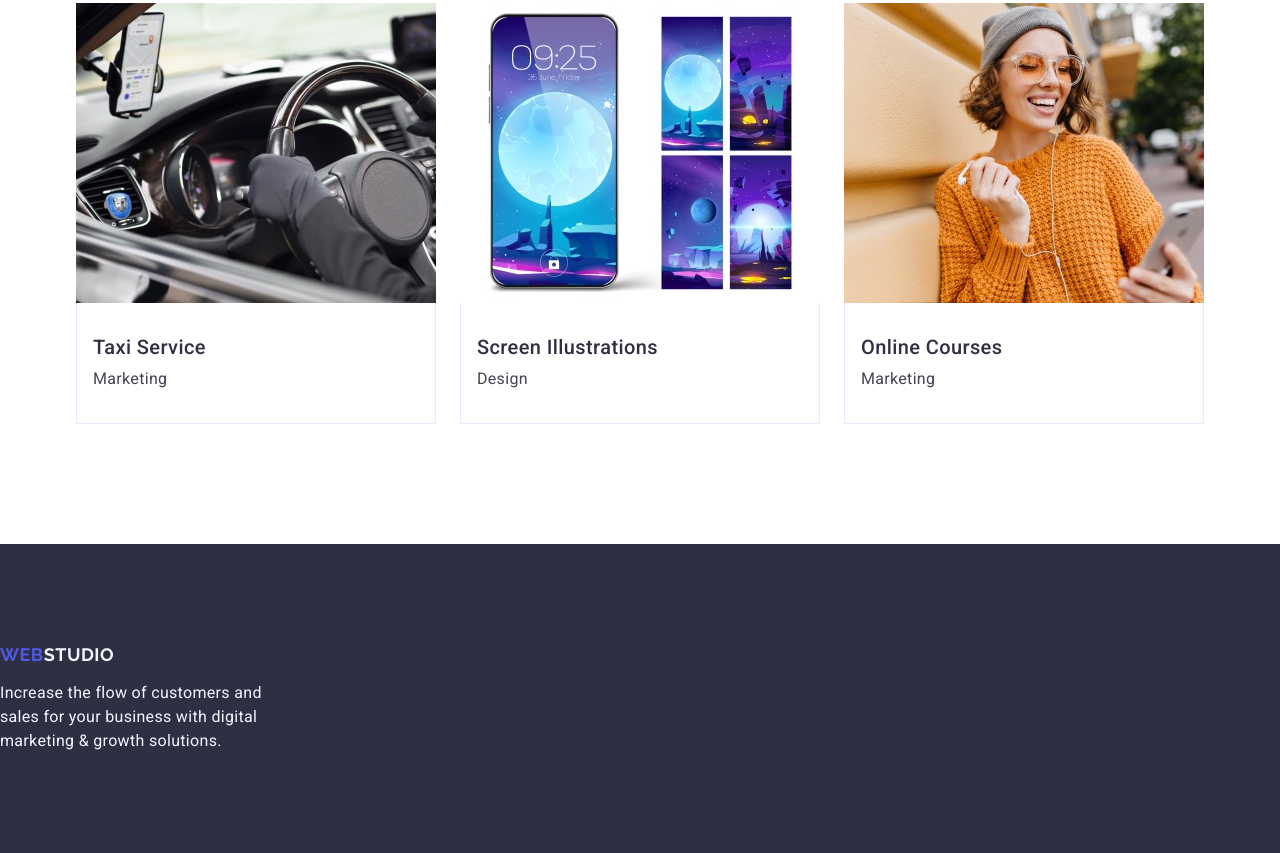
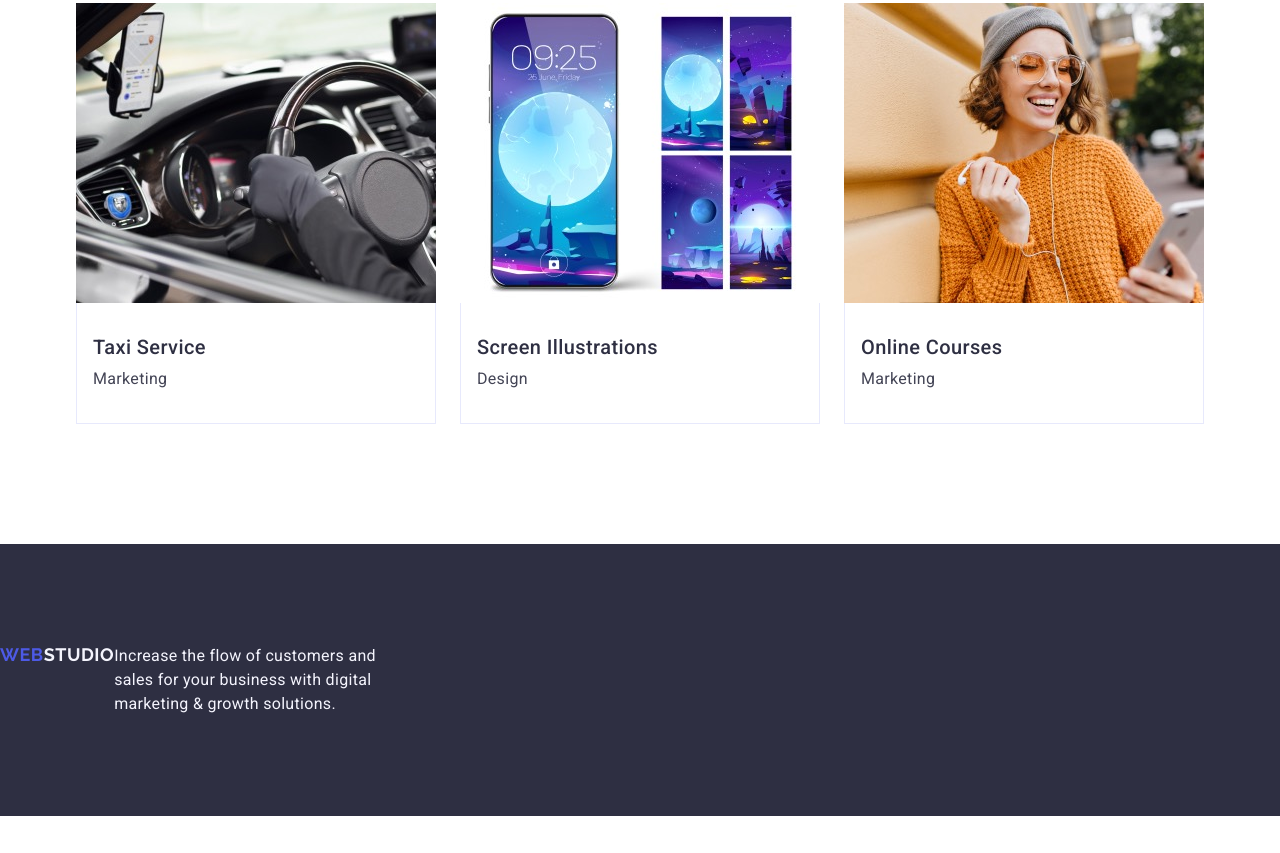
Before and after one commit to KolodrubOleg/goit-markup-hw-04, a plain HTML site: page index.html in a window 1280 px wide. Shown: the part 2631-3484 px from the top of the page. After the commit the page ends 3447 px from the top, so only its background shows below. Drawn offline with nearby package versions, Linux system fonts and the light colour scheme; a web font is replaced by a local one.

Commit message:
Update styles.css

```diff
--- a/css/styles.css
+++ b/css/styles.css
@@ -422,6 +422,11 @@ margin-bottom: 8px;
 }
 
 /* Footer */
+ .container-footer {
+     display: flex;
+     align-items: baseline;
+
+ }
 
 .footer-block {
     background-color: #2e2f42;
```
